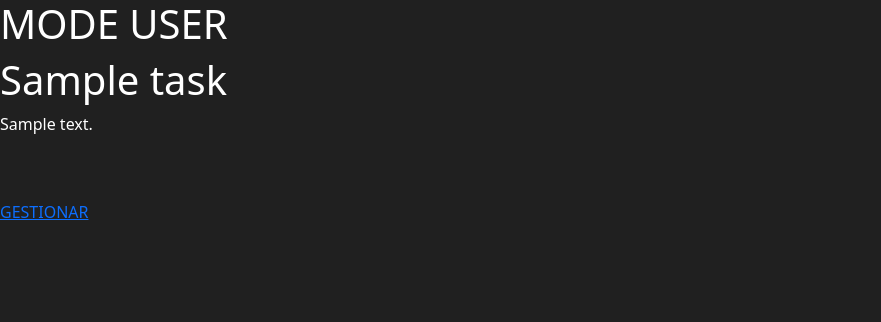
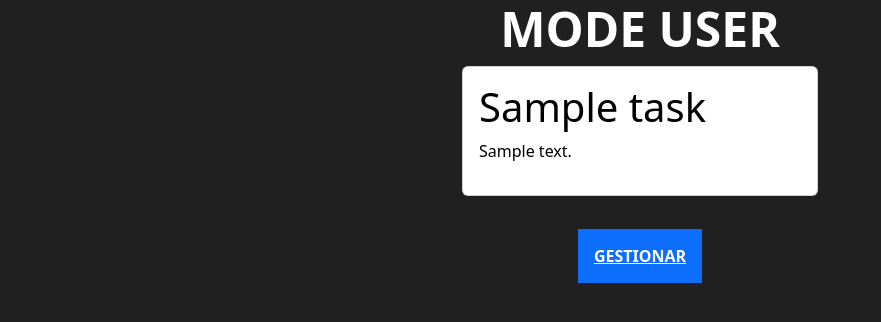
Before and after one commit to p48107/oneclick, a Django app: page / in a window 1280 px wide. Shown: the top 322 px of the page, without its empty margins (0-881 px from the left). Run offline with Django 4.2, Linux system fonts and the light colour scheme; tables that the repository leaves empty hold one stand-in row (values such as "Sample post").

Commit message:
FIX VISTA USERS Y BOTON ATRAS DE GESTION

```diff
--- a/tasks/templates/home.html
+++ b/tasks/templates/home.html
@@ -1,28 +1,40 @@
 {% load static %}
+
 <!DOCTYPE html>
 <html lang="en">
 <head>
     <meta charset="UTF-8">
     <meta http-equiv="X-UA-Compatible" content="IE=edge">
     <meta name="viewport" content="width=device-width, initial-scale=1.0">
-    <title>ONECLICK HOME</title>
+    <title>ONECLICK</title>
     <link href="https://cdn.jsdelivr.net/npm/bootstrap@5.3.0-alpha1/dist/css/bootstrap.min.css" rel="stylesheet" integrity="sha384-GLhlTQ8iRABdZLl6O3oVMWSktQOp6b7In1Zl3/Jr59b6EGGoI1aFkw7cmDA6j6gD" crossorigin="anonymous">
     <link rel="stylesheet" href="{% static 'main.css' %}">
 </head>
 <body>
-    <h1>MODE USER</h1>
+    <div class="container">
+        <div class="row">
 
+
+            <div class="col-md-4 offset-md-4">
+                <h1 class="display-5 text-center fw-bold">MODE USER</h1>
                 {% for task in tasks %}
+                <div class="card card-body text-black mt-2 d-flex flex-row justify-content-between">
                     <div>
                         <h1>{{task.title}}</h1>
                         <p>{{task.description}}</p>
                     </div>
+                </div>
                 {% empty %}
-    <h2>No hay productos registrados</h2>
+                <h2 class="display-4 text-center">No hay productos registrados</h2>
                 {% endfor %}
-
                 <br>
                 <br>
-    <a href="http://127.0.0.1:8000/tasks/"> GESTIONAR </a>
+                <div class="text-center">
+                    <a href="http://127.0.0.1:8000/tasks/" class="fw-bold p-3 mb-2 bg-primary text-white"> GESTIONAR </a>
+                </div>
+
+            </div>
+        </div>
+    </div>
 </body>
 </html>
--- a/tasks/templates/list_tasks.html
+++ b/tasks/templates/list_tasks.html
@@ -41,6 +41,9 @@
                 {% empty %}
                 <h2 class="display-4 text-center">No hay productos registrados</h2>
                 {% endfor %}
+                <div class="text-center mt-4 ">
+                    <a href="http://127.0.0.1:8000/" class=" card card-body fw-bold p-3 mb-2 bg-primary text-white"> VOLVER ATRAS</a>
+                </div>
             </div>
         </div>
     </div>
```
Lines whose indentation alone changed are shown as unchanged.
